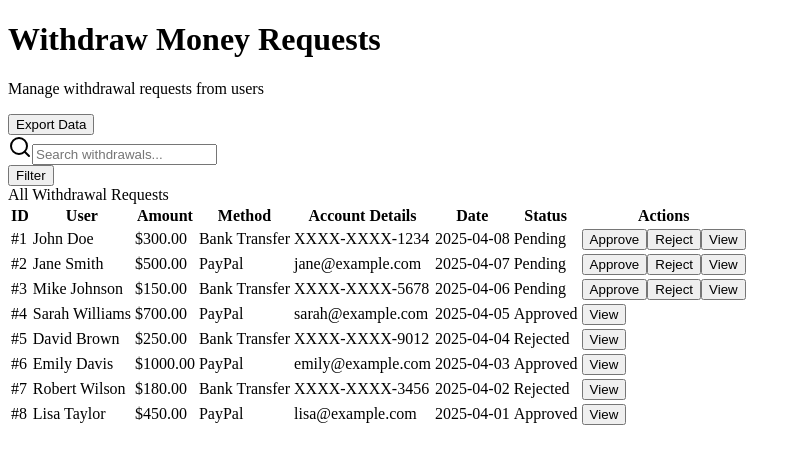
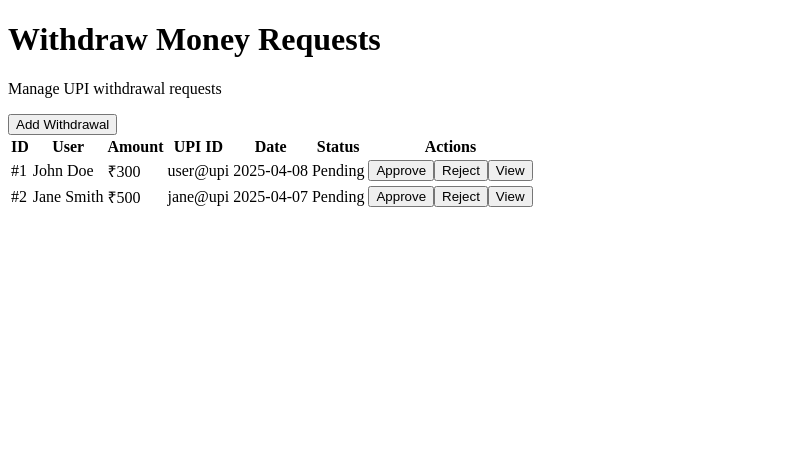
Before and after one commit to vicky-masai/apto_works, a Next.js app in the folder admin-panel/: page /money/withdraw in a window 1280 px wide. Shown: the top 464 px of the page, without its empty margins (0-801 px from the left). Built offline with nearby package versions, Linux system fonts and the light colour scheme.

Commit message:
addeed money dilog page dono section done ab nhi banaunga dobara

```diff
--- a/admin-panel/app/money/withdraw/page.jsx
+++ b/admin-panel/app/money/withdraw/page.jsx
@@ -5,7 +5,7 @@ import { Card, CardContent, CardHeader, CardTitle } from "@/components/ui/card"
 import { Button } from "@/components/ui/button"
 import { Badge } from "@/components/ui/badge"
 import { Input } from "@/components/ui/input"
-import { Search, CheckCircle, XCircle } from "lucide-react"
+import { Search, CheckCircle, XCircle, Plus } from "lucide-react"
 import {
   Dialog,
   DialogContent,
@@ -14,205 +14,411 @@ import {
   DialogHeader,
   DialogTitle,
 } from "@/components/ui/dialog"
+import {
+  Select,
+  SelectContent,
+  SelectItem,
+  SelectTrigger,
+  SelectValue,
+} from "@/components/ui/select"
+import { Label } from "@/components/ui/label"
 
 export default function WithdrawMoneyPage() {
-  // Mock data for withdrawal requests
   const [withdrawals, setWithdrawals] = useState([
     {
       id: 1,
       userId: 1,
       userName: "John Doe",
       amount: 300,
-      method: "Bank Transfer",
-      accountDetails: "XXXX-XXXX-1234",
+      userUpiId: "user@upi",
+      companyUpiId: "company@upi",
       date: "2025-04-08",
       status: "pending",
+      reference: "REF123456",
+      screenshot: "/payments/screenshot1.jpg",
+      rejectionReason: ""
     },
     {
       id: 2,
       userId: 2,
       userName: "Jane Smith",
       amount: 500,
-      method: "PayPal",
-      accountDetails: "jane@example.com",
+      userUpiId: "jane@upi",
+      companyUpiId: "company@upi",
       date: "2025-04-07",
       status: "pending",
-    },
-    {
-      id: 3,
-      userId: 3,
-      userName: "Mike Johnson",
-      amount: 150,
-      method: "Bank Transfer",
-      accountDetails: "XXXX-XXXX-5678",
-      date: "2025-04-06",
-      status: "pending",
-    },
-    {
-      id: 4,
-      userId: 4,
-      userName: "Sarah Williams",
-      amount: 700,
-      method: "PayPal",
-      accountDetails: "sarah@example.com",
-      date: "2025-04-05",
-      status: "approved",
-    },
-    {
-      id: 5,
-      userId: 5,
-      userName: "David Brown",
-      amount: 250,
-      method: "Bank Transfer",
-      accountDetails: "XXXX-XXXX-9012",
-      date: "2025-04-04",
-      status: "rejected",
-    },
-    {
-      id: 6,
-      userId: 6,
-      userName: "Emily Davis",
-      amount: 1000,
-      method: "PayPal",
-      accountDetails: "emily@example.com",
-      date: "2025-04-03",
-      status: "approved",
-    },
-    {
-      id: 7,
-      userId: 7,
-      userName: "Robert Wilson",
-      amount: 180,
-      method: "Bank Transfer",
-      accountDetails: "XXXX-XXXX-3456",
-      date: "2025-04-02",
-      status: "rejected",
-    },
-    {
-      id: 8,
-      userId: 8,
-      userName: "Lisa Taylor",
-      amount: 450,
-      method: "PayPal",
-      accountDetails: "lisa@example.com",
-      date: "2025-04-01",
-      status: "approved",
-    },
+      reference: "REF789012",
+      screenshot: "/payments/screenshot2.jpg",
+      rejectionReason: ""
+    }
   ])
 
+  const [showAddDialog, setShowAddDialog] = useState(false)
+  const [showViewDialog, setShowViewDialog] = useState(false)
+  const [showRejectDialog, setShowRejectDialog] = useState(false)
   const [selectedWithdrawal, setSelectedWithdrawal] = useState(null)
-  const [isApproveDialogOpen, setIsApproveDialogOpen] = useState(false)
-  const [isRejectDialogOpen, setIsRejectDialogOpen] = useState(false)
+  const [rejectionReason, setRejectionReason] = useState("")
 
-  const getStatusBadge = (status) => {
-    switch (status) {
-      case "approved":
-        return <Badge className="w-fit px-3 py-1 bg-green-500">Approved</Badge>
-      case "pending":
-        return (
-          <Badge variant="outline" className="w-fit px-3 py-1 text-yellow-500 border-yellow-500">
-            Pending
-          </Badge>
-        )
-      case "rejected":
-        return <Badge className="w-fit px-3 py-1" variant="destructive">Rejected</Badge>
-      default:
-        return null
-    }
+  const [formData, setFormData] = useState({
+    userName: "",
+    amount: "",
+    upiId: ""
+  })
+
+  const handleSubmit = (e) => {
+    e.preventDefault()
+    const newId = withdrawals.length > 0 ? Math.max(...withdrawals.map(w => w.id)) + 1 : 1
+    const today = new Date().toISOString().split('T')[0]
+
+    const newWithdrawal = {
+      id: newId,
+      userId: newId,
+      userName: formData.userName,
+      amount: parseFloat(formData.amount),
+      userUpiId: formData.upiId,
+      companyUpiId: "company@upi",
+      date: today,
+      status: "pending",
+      reference: `REF${Math.floor(Math.random() * 1000000)}`,
+      screenshot: "",
+      rejectionReason: ""
     }
 
-  const handleApprove = (id) => {
-    setWithdrawals(
-      withdrawals.map((withdrawal) => (withdrawal.id === id ? { ...withdrawal, status: "approved" } : withdrawal)),
-    )
-    setIsApproveDialogOpen(false)
+    setWithdrawals([newWithdrawal, ...withdrawals])
+    setFormData({ userName: "", amount: "", upiId: "" })
+    setShowAddDialog(false)
   }
 
-  const handleReject = (id) => {
-    setWithdrawals(
-      withdrawals.map((withdrawal) => (withdrawal.id === id ? { ...withdrawal, status: "rejected" } : withdrawal)),
-    )
-    setIsRejectDialogOpen(false)
+  const handleApprove = (withdrawal) => {
+    setWithdrawals(withdrawals.map(w =>
+      w.id === withdrawal.id ? { ...w, status: "approved" } : w
+    ))
+  }
+
+  const handleReject = () => {
+    if (!rejectionReason.trim()) {
+      alert("Please provide a rejection reason")
+      return
+    }
+
+    setWithdrawals(withdrawals.map(w =>
+      w.id === selectedWithdrawal.id
+        ? { ...w, status: "rejected", rejectionReason: rejectionReason }
+        : w
+    ))
+    setRejectionReason("")
+    setShowRejectDialog(false)
+    setSelectedWithdrawal(null)
   }
 
   return (
-    <div className="space-y-6">
-      <div className="flex justify-between items-center">
+    <div className="p-4">
+      <div className="flex justify-between items-center mb-6">
         <div>
-          <h1 className="text-3xl font-bold tracking-tight">Withdraw Money Requests</h1>
-          <p className="text-muted-foreground">Manage withdrawal requests from users</p>
+          <h1 className="text-2xl font-bold">Withdraw Money Requests</h1>
+          <p className="text-gray-600">Manage UPI withdrawal requests</p>
         </div>
-        <Button className="w-fit px-3 py-1 rounded-full">Export Data</Button>
+        <button
+          onClick={() => setShowAddDialog(true)}
+          className="bg-blue-500 hover:bg-blue-600 text-white px-4 py-2 rounded-lg"
+        >
+          Add Withdrawal
+        </button>
       </div>
 
-      <div className="flex items-center gap-2 max-w-sm">
-        <div className="relative flex items-center justify-center w-full h-10">
-          <Search className="absolute left-2.5 top-2.5 h-4 w-4 text-muted-foreground" />
-          <Input type="search" placeholder="Search withdrawals..." className="pl-8" />
-        </div>
-        <Button className="w-fit px-5 py-1 rounded-full" variant="outline">Filter</Button>
+      {/* Add Dialog */}
+      {showAddDialog && (
+        <div className="fixed inset-0 bg-black/50 flex items-center justify-center z-50">
+          <div className="bg-white rounded-lg p-6 w-[400px] relative">
+            <button
+              onClick={() => setShowAddDialog(false)}
+              className="absolute right-4 top-4 text-gray-500 hover:text-gray-700"
+            >
+              ×
+            </button>
+
+            <h2 className="text-xl font-bold mb-4">Add UPI Withdrawal</h2>
+
+            <form onSubmit={handleSubmit} className="space-y-4">
+              <div>
+                <label className="block text-sm font-medium text-gray-700 mb-1">
+                  User Name
+                </label>
+                <input
+                  required
+                  type="text"
+                  value={formData.userName}
+                  onChange={(e) => setFormData({ ...formData, userName: e.target.value })}
+                  className="w-full p-2 border rounded focus:ring-2 focus:ring-blue-500 focus:border-blue-500"
+                  placeholder="Enter user name"
+                />
               </div>
 
-      <Card>
-        <CardHeader>
-          <CardTitle>All Withdrawal Requests</CardTitle>
-        </CardHeader>
-        <CardContent>
-          <div className="overflow-x-auto">
+              <div>
+                <label className="block text-sm font-medium text-gray-700 mb-1">
+                  Amount (₹)
+                </label>
+                <input
+                  required
+                  type="number"
+                  min="1"
+                  value={formData.amount}
+                  onChange={(e) => setFormData({ ...formData, amount: e.target.value })}
+                  className="w-full p-2 border rounded focus:ring-2 focus:ring-blue-500 focus:border-blue-500"
+                  placeholder="Enter amount"
+                />
+              </div>
+
+              <div>
+                <label className="block text-sm font-medium text-gray-700 mb-1">
+                  UPI ID
+                </label>
+                <input
+                  required
+                  type="text"
+                  value={formData.upiId}
+                  onChange={(e) => setFormData({ ...formData, upiId: e.target.value })}
+                  className="w-full p-2 border rounded focus:ring-2 focus:ring-blue-500 focus:border-blue-500"
+                  placeholder="Enter UPI ID (e.g. user@upi)"
+                />
+              </div>
+
+              <div className="flex justify-end gap-2 mt-6">
+                <button
+                  type="button"
+                  onClick={() => setShowAddDialog(false)}
+                  className="px-4 py-2 text-gray-700 bg-gray-100 rounded hover:bg-gray-200"
+                >
+                  Cancel
+                </button>
+                <button
+                  type="submit"
+                  className="px-4 py-2 bg-blue-500 text-white rounded hover:bg-blue-600"
+                >
+                  Add Withdrawal
+                </button>
+              </div>
+            </form>
+          </div>
+        </div>
+      )}
+
+      {/* View Dialog */}
+      {showViewDialog && selectedWithdrawal && (
+        <div className="fixed inset-0 bg-black/50 flex items-center justify-center z-50">
+          <div className="bg-white rounded-lg p-6 w-[800px] max-h-[90vh] overflow-y-auto relative">
+            <button
+              onClick={() => {
+                setShowViewDialog(false)
+                setSelectedWithdrawal(null)
+              }}
+              className="absolute right-4 top-4 text-gray-500 hover:text-gray-700"
+            >
+              ×
+            </button>
+
+            <h2 className="text-xl font-bold mb-6">Transaction Details</h2>
+
+            <div className="grid grid-cols-2 gap-6">
+              <div className="bg-gray-50 p-6 rounded-lg">
+                <h3 className="text-lg font-semibold mb-4">Basic Information</h3>
+                <div className="space-y-3">
+                  <div className="flex justify-between">
+                    <span className="text-gray-600">Transaction ID:</span>
+                    <span className="font-medium">#{selectedWithdrawal.id}</span>
+                  </div>
+                  <div className="flex justify-between">
+                    <span className="text-gray-600">User:</span>
+                    <span className="font-medium">{selectedWithdrawal.userName}</span>
+                  </div>
+                  <div className="flex justify-between">
+                    <span className="text-gray-600">Amount:</span>
+                    <span className="font-medium">₹{selectedWithdrawal.amount}</span>
+                  </div>
+                  <div className="flex justify-between">
+                    <span className="text-gray-600">Company UPI ID:</span>
+                    <span className="font-medium">{selectedWithdrawal.companyUpiId}</span>
+                  </div>
+                  <div className="flex justify-between">
+                    <span className="text-gray-600">User UPI ID:</span>
+                    <span className="font-medium">{selectedWithdrawal.userUpiId}</span>
+                  </div>
+                  <div className="flex justify-between">
+                    <span className="text-gray-600">Reference:</span>
+                    <span className="font-medium">{selectedWithdrawal.reference}</span>
+                  </div>
+                  <div className="flex justify-between">
+                    <span className="text-gray-600">Date:</span>
+                    <span className="font-medium">{selectedWithdrawal.date}</span>
+                  </div>
+                  <div className="flex justify-between">
+                    <span className="text-gray-600">Status:</span>
+                    <span className={`font-medium ${
+                      selectedWithdrawal.status === 'approved' ? 'text-green-600' :
+                      selectedWithdrawal.status === 'rejected' ? 'text-red-600' :
+                      'text-yellow-600'
+                    }`}>
+                      {selectedWithdrawal.status.charAt(0).toUpperCase() + selectedWithdrawal.status.slice(1)}
+                    </span>
+                  </div>
+                </div>
+
+                {selectedWithdrawal.status === 'rejected' && (
+                  <div className="mt-6">
+                    <h3 className="text-lg font-semibold mb-2 text-red-600">Rejection Reason</h3>
+                    <p className="text-red-600 bg-red-50 p-3 rounded">
+                      {selectedWithdrawal.rejectionReason}
+                    </p>
+                  </div>
+                )}
+              </div>
+
+              <div>
+                <h3 className="text-lg font-semibold mb-4">Payment Screenshot</h3>
+                {selectedWithdrawal.screenshot ? (
+                  <img
+                    src={selectedWithdrawal.screenshot}
+                    alt="Payment Screenshot"
+                    className="w-full rounded-lg border"
+                  />
+                ) : (
+                  <div className="w-full h-48 bg-gray-100 rounded-lg flex items-center justify-center">
+                    <span className="text-gray-500">No screenshot available</span>
+                  </div>
+                )}
+              </div>
+            </div>
+
+            <div className="flex justify-end mt-6">
+              <button
+                onClick={() => {
+                  setShowViewDialog(false)
+                  setSelectedWithdrawal(null)
+                }}
+                className="px-4 py-2 text-gray-700 bg-gray-100 rounded hover:bg-gray-200"
+              >
+                Close
+              </button>
+            </div>
+          </div>
+        </div>
+      )}
+
+      {/* Reject Dialog */}
+      {showRejectDialog && selectedWithdrawal && (
+        <div className="fixed inset-0 bg-black/50 flex items-center justify-center z-50">
+          <div className="bg-white rounded-lg p-6 w-[400px] relative">
+            <button
+              onClick={() => {
+                setShowRejectDialog(false)
+                setSelectedWithdrawal(null)
+                setRejectionReason("")
+              }}
+              className="absolute right-4 top-4 text-gray-500 hover:text-gray-700"
+            >
+              ×
+            </button>
+
+            <h2 className="text-xl font-bold mb-4">Reject Withdrawal</h2>
+
+            <div className="space-y-4">
+              <div>
+                <label className="block text-sm font-medium text-gray-700 mb-1">
+                  Rejection Reason
+                </label>
+                <textarea
+                  required
+                  value={rejectionReason}
+                  onChange={(e) => setRejectionReason(e.target.value)}
+                  className="w-full p-2 border rounded focus:ring-2 focus:ring-blue-500 focus:border-blue-500 h-32"
+                  placeholder="Enter reason for rejection"
+                />
+              </div>
+
+              <div className="flex justify-end gap-2">
+                <button
+                  onClick={() => {
+                    setShowRejectDialog(false)
+                    setSelectedWithdrawal(null)
+                    setRejectionReason("")
+                  }}
+                  className="px-4 py-2 text-gray-700 bg-gray-100 rounded hover:bg-gray-200"
+                >
+                  Cancel
+                </button>
+                <button
+                  onClick={handleReject}
+                  className="px-4 py-2 bg-red-500 text-white rounded hover:bg-red-600"
+                >
+                  Reject
+                </button>
+              </div>
+            </div>
+          </div>
+        </div>
+      )}
+
+      {/* Withdrawals Table */}
+      <div className="bg-white rounded-lg shadow overflow-x-auto">
         <table className="w-full">
           <thead>
             <tr className="border-b">
-                  <th className="text-left py-3 px-4 font-medium">ID</th>
-                  <th className="text-left py-3 px-4 font-medium">User</th>
-                  <th className="text-left py-3 px-4 font-medium">Amount</th>
-                  <th className="text-left py-3 px-4 font-medium">Method</th>
-                  <th className="text-left py-3 px-4 font-medium">Account Details</th>
-                  <th className="text-left py-3 px-4 font-medium">Date</th>
-                  <th className="text-left py-3 px-4 font-medium">Status</th>
-                  <th className="text-left py-3 px-4 font-medium">Actions</th>
+              <th className="text-left p-4">ID</th>
+              <th className="text-left p-4">User</th>
+              <th className="text-left p-4">Amount</th>
+              <th className="text-left p-4">UPI ID</th>
+              <th className="text-left p-4">Date</th>
+              <th className="text-left p-4">Status</th>
+              <th className="text-left p-4">Actions</th>
             </tr>
           </thead>
           <tbody>
             {withdrawals.map((withdrawal) => (
-                  <tr key={withdrawal.id} className="border-b last:border-0 hover:bg-muted/50">
-                    <td className="py-3 px-4">#{withdrawal.id}</td>
-                    <td className="py-3 px-4 font-medium">{withdrawal.userName}</td>
-                    <td className="py-3 px-4">${withdrawal.amount.toFixed(2)}</td>
-                    <td className="py-3 px-4">{withdrawal.method}</td>
-                    <td className="py-3 px-4">{withdrawal.accountDetails}</td>
-                    <td className="py-3 px-4">{withdrawal.date}</td>
-                    <td className="py-3 px-4 ">{getStatusBadge(withdrawal.status)}</td>
-                    <td className="py-3 px-4">
+              <tr key={withdrawal.id} className="border-b last:border-b-0">
+                <td className="p-4">#{withdrawal.id}</td>
+                <td className="p-4">{withdrawal.userName}</td>
+                <td className="p-4">₹{withdrawal.amount}</td>
+                <td className="p-4">{withdrawal.userUpiId}</td>
+                <td className="p-4">{withdrawal.date}</td>
+                <td className="p-4">
+                  <span className={`inline-block px-2 py-1 rounded-full text-sm
+                    ${withdrawal.status === 'approved' ? 'bg-green-100 text-green-800' :
+                      withdrawal.status === 'pending' ? 'bg-yellow-100 text-yellow-800' :
+                      'bg-red-100 text-red-800'}`}
+                  >
+                    {withdrawal.status.charAt(0).toUpperCase() + withdrawal.status.slice(1)}
+                  </span>
+                </td>
+                <td className="p-4">
                   <div className="flex gap-2">
                     {withdrawal.status === "pending" && (
                       <>
-                            <Button
-                              variant="outline"
-                              size="sm"
-                              className="w-fit px-3 py-1 text-green-500 border-green-500 hover:bg-green-50 rounded-2xl"
+                        <button
+                          onClick={() => handleApprove(withdrawal)}
+                          className="px-3 py-1 text-sm text-green-600 border border-green-600 rounded-full hover:bg-green-50"
+                        >
+                          Approve
+                        </button>
+                        <button
                           onClick={() => {
                             setSelectedWithdrawal(withdrawal)
-                                setIsApproveDialogOpen(true)
+                            setShowRejectDialog(true)
                           }}
+                          className="px-3 py-1 text-sm text-red-600 border border-red-600 rounded-full hover:bg-red-50"
                         >
-                              Approve
-                            </Button>
-                            <Button
-                              variant="outline"
-                              size="sm"
-                              className="text-red-500 border-red-500 hover:bg-red-50 rounded-2xl"
+                          Reject
+                        </button>
+                      </>
+                    )}
+                    <button
                       onClick={() => {
                         setSelectedWithdrawal(withdrawal)
-                                setIsRejectDialogOpen(true)
+                        setShowViewDialog(true)
                       }}
+                      className="px-3 py-1 text-sm border rounded-full hover:bg-gray-50"
                     >
-                              Reject
-                            </Button>
-                          </>
-                        )}
-                        <Button className="w-fit px-3 py-1 rounded-full" variant="outline" size="sm">
                       View
-                        </Button>
+                    </button>
                   </div>
                 </td>
               </tr>
@@ -220,81 +426,6 @@ export default function WithdrawMoneyPage() {
           </tbody>
         </table>
       </div>
-        </CardContent>
-      </Card>
-
-      {/* Approve Dialog */}
-      <Dialog open={isApproveDialogOpen} onOpenChange={setIsApproveDialogOpen}>
-        <DialogContent>
-          <DialogHeader>
-            <DialogTitle>Approve Withdrawal Request</DialogTitle>
-            <DialogDescription>Are you sure you want to approve this withdrawal request?</DialogDescription>
-          </DialogHeader>
-          {selectedWithdrawal && (
-            <div className="py-4">
-              <p>
-                <strong>User:</strong> {selectedWithdrawal.userName}
-              </p>
-              <p>
-                <strong>Amount:</strong> ${selectedWithdrawal.amount.toFixed(2)}
-              </p>
-              <p>
-                <strong>Method:</strong> {selectedWithdrawal.method}
-              </p>
-              <p>
-                <strong>Account:</strong> {selectedWithdrawal.accountDetails}
-              </p>
-            </div>
-          )}
-          <DialogFooter>
-            <Button variant="outline" onClick={() => setIsApproveDialogOpen(false)}>
-              Cancel
-            </Button>
-            <Button
-              className="bg-green-500 hover:bg-green-600"
-              onClick={() => selectedWithdrawal && handleApprove(selectedWithdrawal.id)}
-            >
-              <CheckCircle className="mr-2 h-4 w-4" />
-              Approve
-            </Button>
-          </DialogFooter>
-        </DialogContent>
-      </Dialog>
-
-      {/* Reject Dialog */}
-      <Dialog open={isRejectDialogOpen} onOpenChange={setIsRejectDialogOpen}>
-        <DialogContent>
-          <DialogHeader>
-            <DialogTitle>Reject Withdrawal Request</DialogTitle>
-            <DialogDescription>Are you sure you want to reject this withdrawal request?</DialogDescription>
-          </DialogHeader>
-          {selectedWithdrawal && (
-            <div className="py-4">
-              <p>
-                <strong>User:</strong> {selectedWithdrawal.userName}
-              </p>
-              <p>
-                <strong>Amount:</strong> ${selectedWithdrawal.amount.toFixed(2)}
-              </p>
-              <p>
-                <strong>Method:</strong> {selectedWithdrawal.method}
-              </p>
-              <p>
-                <strong>Account:</strong> {selectedWithdrawal.accountDetails}
-              </p>
-            </div>
-          )}
-          <DialogFooter>
-            <Button variant="outline" onClick={() => setIsRejectDialogOpen(false)}>
-              Cancel
-            </Button>
-            <Button variant="destructive" onClick={() => selectedWithdrawal && handleReject(selectedWithdrawal.id)}>
-              <XCircle className="mr-2 h-4 w-4" />
-              Reject
-            </Button>
-          </DialogFooter>
-        </DialogContent>
-      </Dialog>
     </div>
   )
 }
```
Lines whose indentation alone changed are shown as unchanged.
